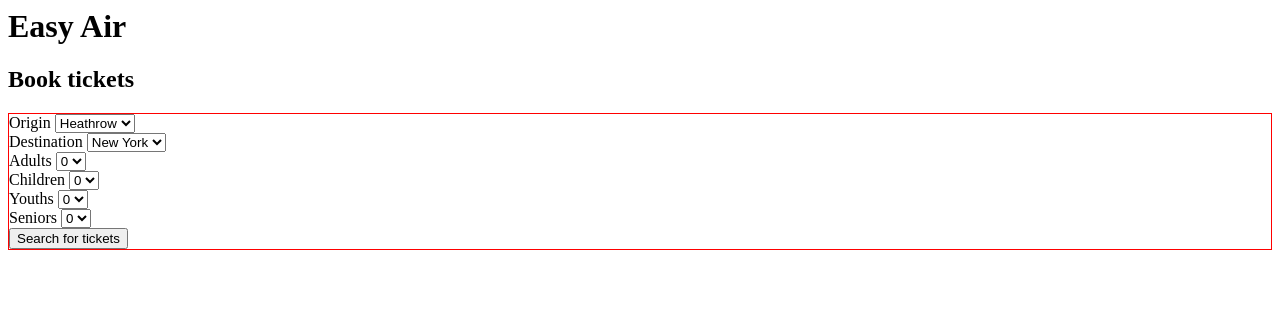
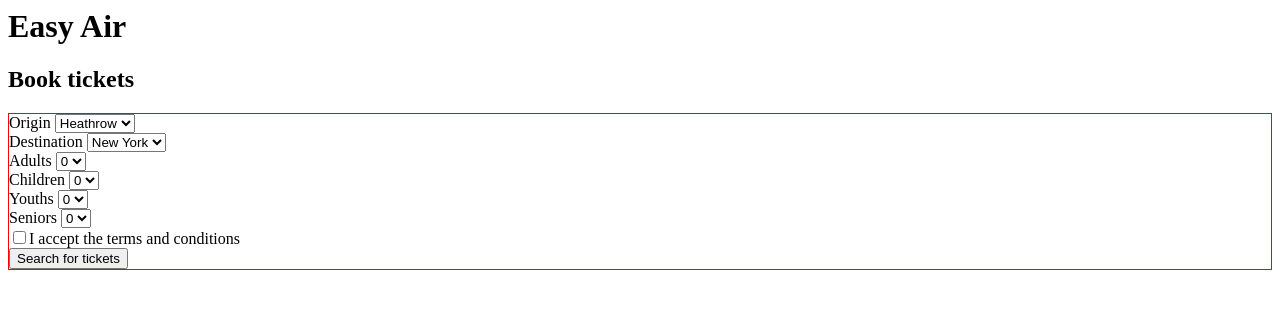
Before and after one commit to andrewlcg/behat_for_php_workshop, a PHP site: page /tickets.php in a window 1280 px wide. Shown: the top 309 px of the page. Run offline with PHP 8.4, Linux system fonts and the light colour scheme.

Commit message:
Add t&c to tickets.php

```diff
--- a/htdocs/tickets.php
+++ b/htdocs/tickets.php
@@ -3,12 +3,18 @@ $children = filter_input(INPUT_POST, 'children');
 $adults = filter_input(INPUT_POST, 'adults');
 $youths = filter_input(INPUT_POST, 'youths');
 $seniors = filter_input(INPUT_POST, 'seniors');
+$tandc = filter_input(INPUT_POST, 'tandc');
 if ($children && !($adults || $seniors)) {
   $message = 'Children cannot travel alone';
 }
 if ($adults || $seniors || $youths) {
-  header('Location: /prices.php');
-  exit;
+  if ($tandc) {
+    header('Location: /prices.php');
+    exit;
+  }
+  else {
+    $message = 'You must accept the terms and conditions';
+  }
 }
 ?>
 <html>
@@ -61,6 +67,7 @@ if (!empty($message)) {
 <option value="2">2</option>
 </select>
 <br/>
+<input type="checkbox" name="tandc" value="tanc">I accept the terms and conditions<br/>
 <input type="submit" value="Search for tickets"></input>
 </form>
 </div>
```
